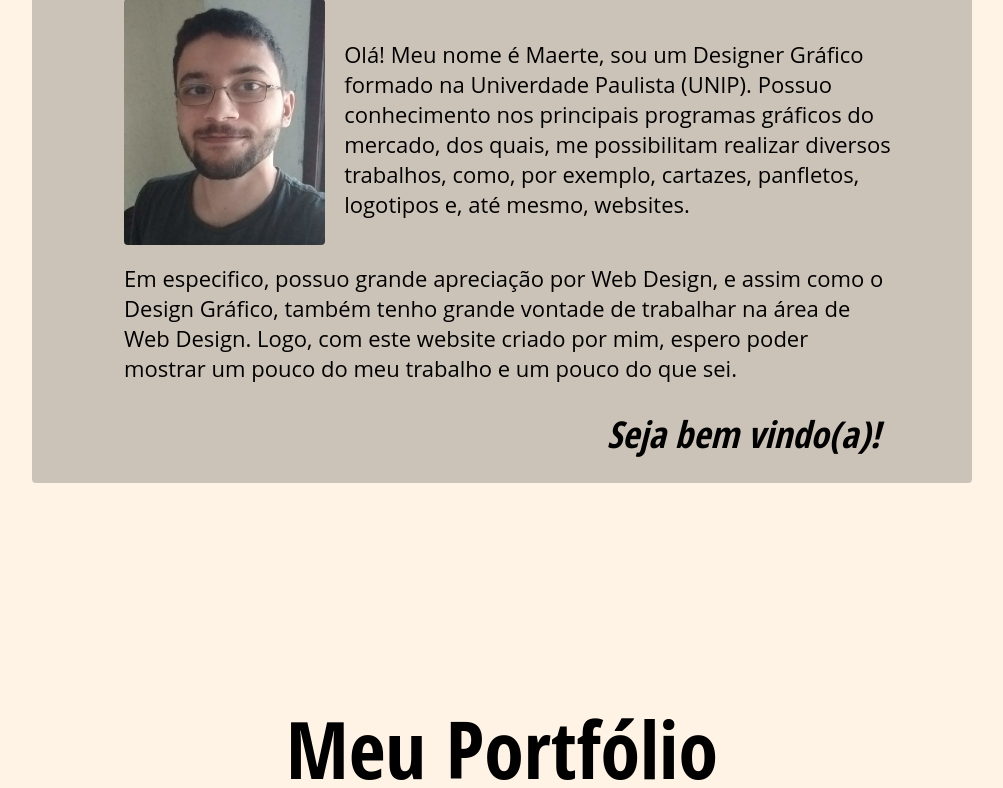
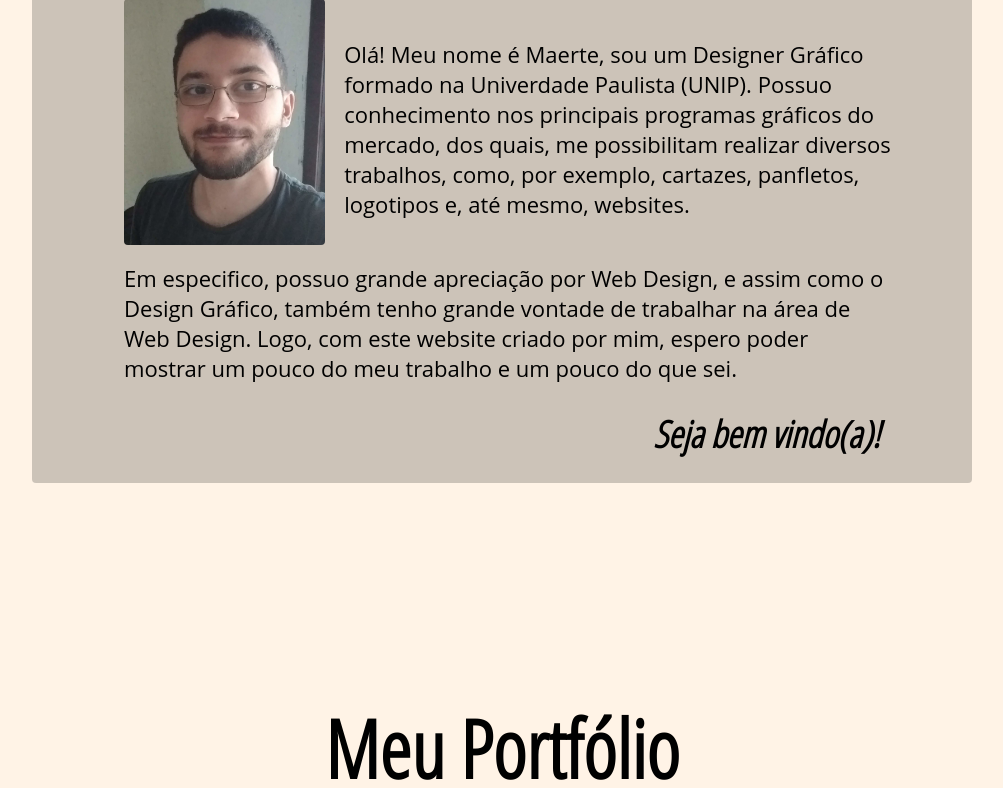
Before and after one commit to maerterodrigues/Portfolio, a plain HTML site: page index.html in a window 1280 px wide. Shown: the part 297-1085 px from the top of the page, without its empty margins (138-1141 px from the left). Drawn offline with Linux system fonts and the light colour scheme.

Commit message:
Update index.html

```diff
--- a/index.html
+++ b/index.html
@@ -9,7 +9,7 @@
     <meta name="author" content="Maerte Rodrigues">
     <meta name="viewport" content="width=device-width, initial-scale=1">
     <link rel="stylesheet" href="css/estilo.css" type="text/css">
-    <!-- <link href="https://fonts.googleapis.com/css?family=Open+Sans+Condensed:300&display=swap" rel="stylesheet"> -->
+    <link href="https://fonts.googleapis.com/css?family=Open+Sans+Condensed:300&display=swap" rel="stylesheet">
     <script src="js/javascript.js" defer></script>
     <title> Portfólio Pessoal | Maerte Rodrigues </title>
 </head>
```
